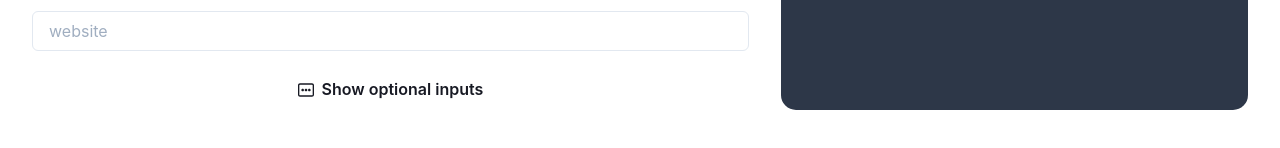
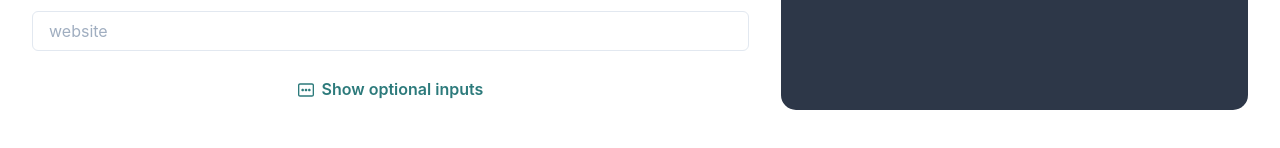
Before and after one commit to mrLuisFer/seo-generator, a Next.js app: page / in a window 1280 px wide. Shown: the part 562-710 px from the top of the page. Built offline with nearby package versions, Linux system fonts and the light colour scheme.

Commit message:
fix button colorscheme and variant

```diff
--- a/components/home/LeftSidebar/MetaForm/ShowOptInputsButton.jsx
+++ b/components/home/LeftSidebar/MetaForm/ShowOptInputsButton.jsx
@@ -1,5 +1,4 @@
 import { Button } from '@chakra-ui/react'
-import { blue, teal } from 'lib/chakraColors'
 import { CgMoreR } from 'react-icons/cg'
 import { VscCollapseAll } from 'react-icons/vsc'
 
@@ -7,8 +6,8 @@ export default function ShowOptInputsButton({ setShowOptionalInputs, showOptiona
   return (
     <Button
       onClick={() => setShowOptionalInputs((prevShowOptionalInputs) => !prevShowOptionalInputs)}
-      colorScheme={showOptionalInputs ? blue.$100 : teal.$100}
-      variant={showOptionalInputs ? 'outline' : 'ghost'}
+      colorScheme={showOptionalInputs ? 'blue' : 'teal'}
+      variant="ghost"
       leftIcon={showOptionalInputs ? <VscCollapseAll /> : <CgMoreR />}
       margin="2rem 0"
     >
```
